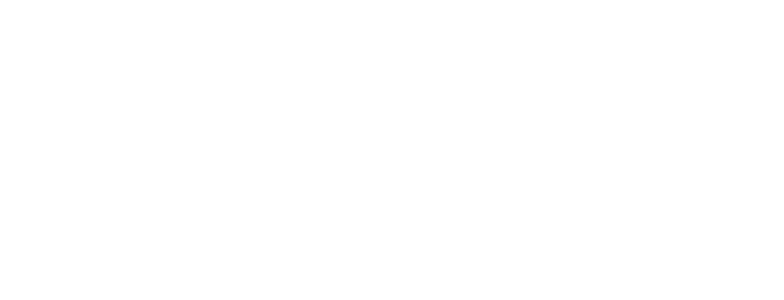
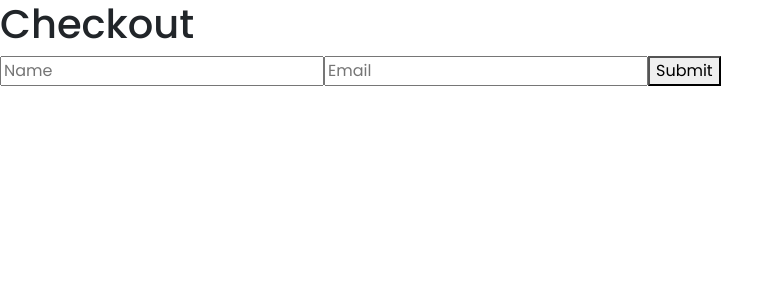
Before and after one commit to WaiHongL/ESD, a Vue app in the folder Frontend/: page /checkout in a window 1280 px wide. Before the commit this address had no page. Shown: the top 300 px of the page, without its empty margins (0-784 px from the left). Built offline with nearby package versions, Linux system fonts and the light colour scheme.

Commit message:
Added Simple Checkout Page
Will beautify it in a bit

```diff
--- a/Frontend/src/router/index.js
+++ b/Frontend/src/router/index.js
@@ -3,6 +3,7 @@
 import CustomizationsView from '../views/CustomizationsView.vue'
 import UserView from "../views/UserView.vue"
 import ErrorView from "../views/ErrorView.vue"
+import Checkout from '../views/Checkout.vue'; // Adjust the path as necessary
 
 const router = createRouter({
   history: createWebHistory(import.meta.env.BASE_URL),
@@ -27,6 +28,11 @@
       name: "error",
       component: ErrorView,
     },
+    {
+      path: '/checkout',
+      name: 'Checkout',
+      component: Checkout,
+    },
   ],
 });
 
--- /dev/null
+++ b/Frontend/src/views/Checkout.vue
@@ -0,0 +1,34 @@
+<script setup>
+import Header from "../components/Header.vue";
+import Footer from "../components/Footer.vue";
+import { ref } from "vue";
+</script>
+
+<!-- src/views/Checkout.vue -->
+<template>
+    <div>
+       <h1>Checkout</h1>
+       <!-- Simple form for testing -->
+       <form @submit.prevent="submitCheckout">
+         <input type="text" v-model="name" placeholder="Name">
+         <input type="email" v-model="email" placeholder="Email">
+         <button type="submit">Submit</button>
+       </form>
+    </div>
+   </template>
+
+   <script>
+   export default {
+    data() {
+    return {
+        name: '',
+        email: ''
+    };
+    },
+    methods: {
+    submitCheckout() {
+        // Call your backend API to process the checkout
+    }
+    }
+   };
+   </script>
```
